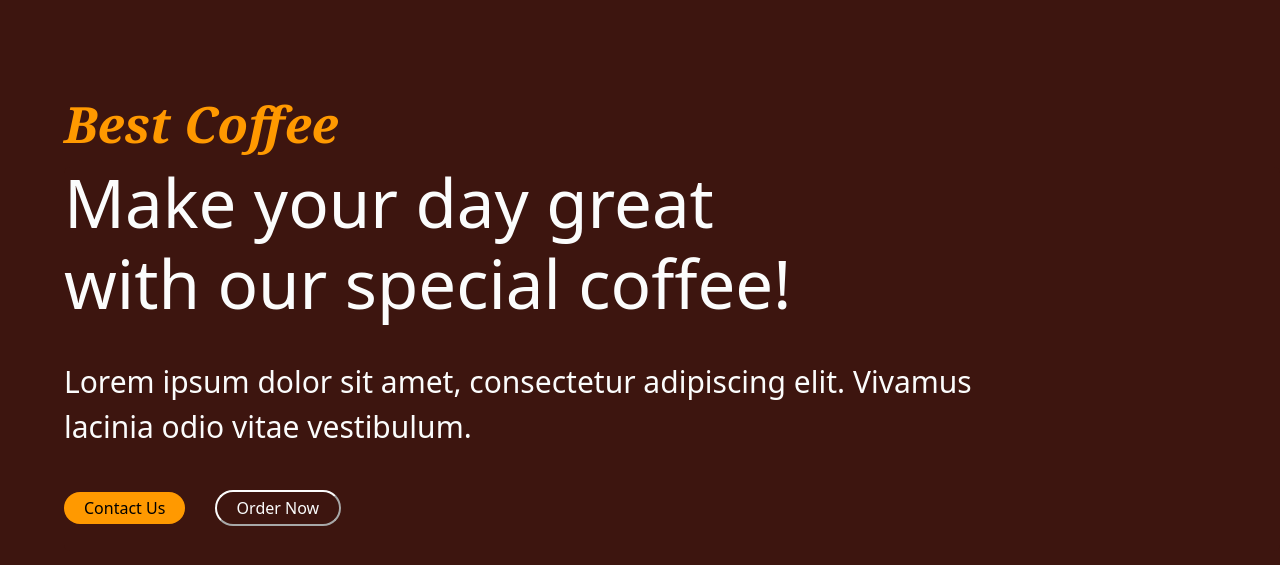
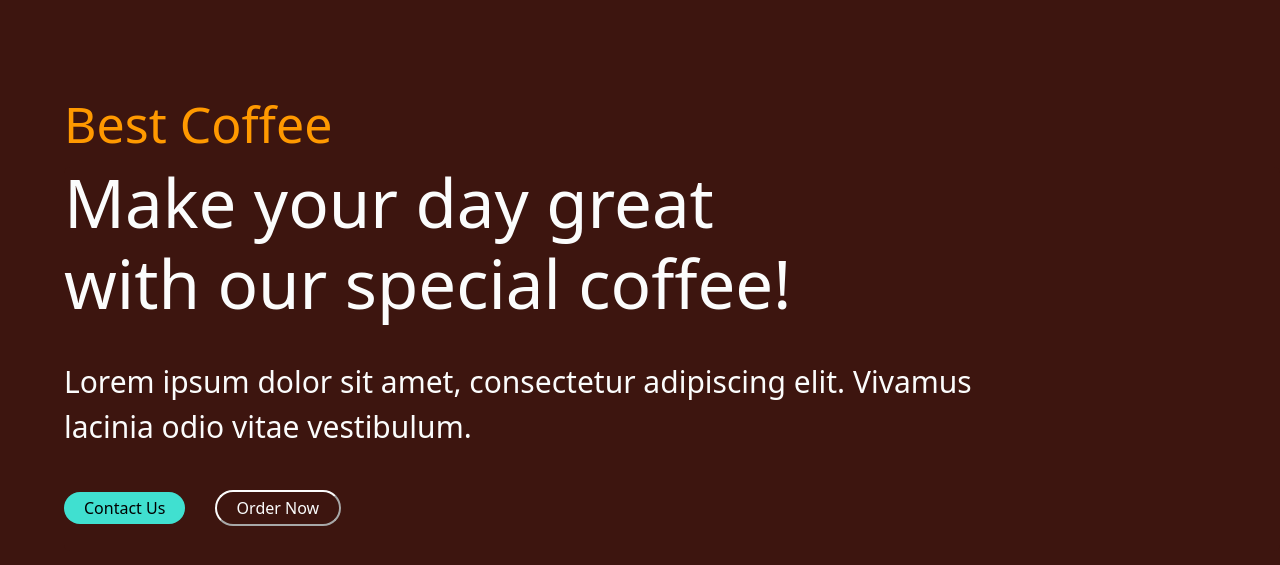
Before and after one commit to austineg/Landing-page-with-Login, a plain HTML site: page index.html in a window 1280 px wide. Shown: the part 105-670 px from the top of the page. Drawn offline with nearby package versions, Linux system fonts and the light colour scheme.

Commit message:
style.css

```diff
--- a/style.css
+++ b/style.css
@@ -37,10 +37,7 @@ background-color: #3d150f;
     margin: -9%;
 }
 .left h2{
-    font-family: 'Georgia', serif;
     font-size: 50px;
-    font-style: italic;
-    font-weight: bold;
     color: #ff9900;
 }
 p{
@@ -50,7 +47,8 @@ p{
 }
 #btn1{
     border-radius: 20px;
-    background-color: #ff9900;
+/*     background-color: #ff9900; */
+    background-color: #40E0D0 ;
     border: none;
     padding: 4px 20px;
 }
@@ -68,3 +66,10 @@ p{
 #btn1:hover{
     background-color: #40E0D0 ;
 }
+#btn1{
+transition: transform 0.5s ease-in-out;
+}
+#btn1:hover{
+    background-color: #40E0D0 ;
+    transform: scale(1.5); /* Increases size by 1.5 times */
+}
```
